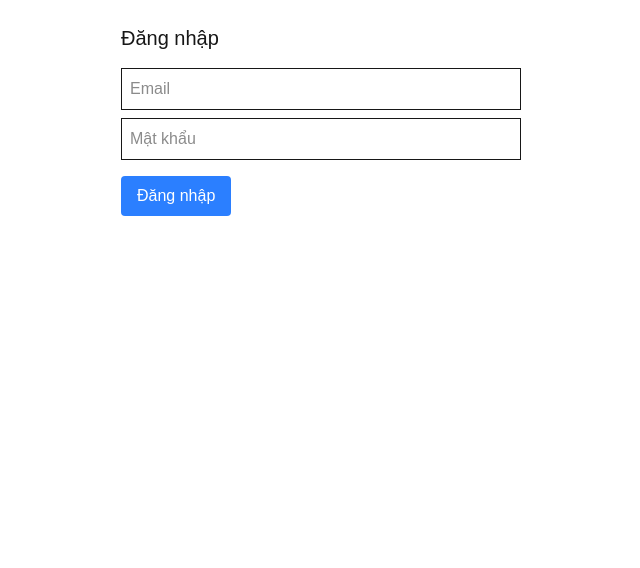
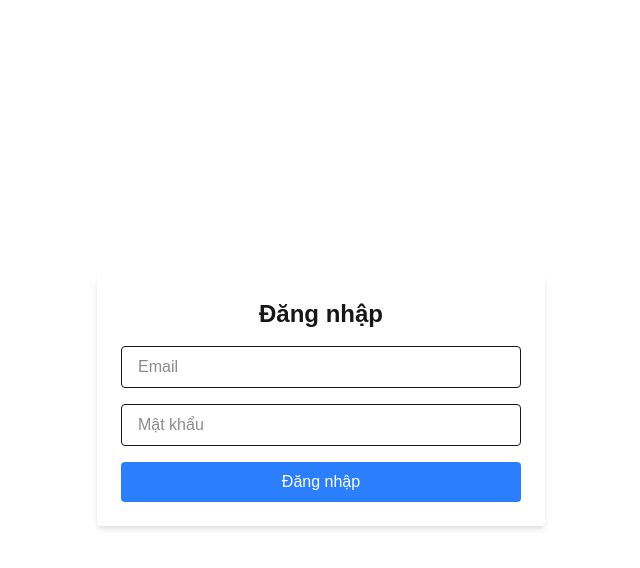
Before and after one commit to vinhhung1108/vipcard-frontend, a Next.js app: page /login in a window 1280 px wide. Shown: the top 568 px of the page, without its empty margins (319-959 px from the left). Built offline with nearby package versions, Linux system fonts and the light colour scheme.

Commit message:
login page

```diff
--- a/src/app/login/page.tsx
+++ b/src/app/login/page.tsx
@@ -1,45 +1,67 @@
+// src/app/login/page.tsx
 'use client';
 
 import { useState } from 'react';
 import { useRouter } from 'next/navigation';
-import { login } from '@/lib/api/auth';
 
 export default function LoginPage() {
+  const router = useRouter();
   const [email, setEmail] = useState('');
   const [password, setPassword] = useState('');
-  const router = useRouter();
+  const [error, setError] = useState('');
 
-  const handleLogin = async () => {
+  const handleSubmit = async (e: React.FormEvent) => {
+    e.preventDefault();
+    setError('');
+
     try {
-      await login(email, password);
+      const res = await fetch(`${process.env.NEXT_PUBLIC_API_URL}/auth/login`, {
+        method: 'POST',
+        headers: { 'Content-Type': 'application/json' },
+        body: JSON.stringify({ email, password }),
+      });
+
+      if (!res.ok) throw new Error('Login failed');
+
+      const data = await res.json();
+      document.cookie = `token=${data.access_token}; path=/;`;
       router.push('/cards');
     } catch {
-      alert('Login failed');
+      setError('Email hoặc mật khẩu không đúng');
     }
   };
 
   return (
-    <div className="p-6 max-w-md mx-auto">
-      <h1 className="text-xl mb-4">Đăng nhập</h1>
+    <div className="flex justify-center items-center min-h-screen">
+      <form
+        onSubmit={handleSubmit}
+        className="bg-white p-6 rounded shadow-md w-full max-w-md"
+      >
+        <h2 className="text-2xl font-bold mb-4 text-center">Đăng nhập</h2>
         <input
+          type="email"
+          placeholder="Email"
           value={email}
           onChange={e => setEmail(e.target.value)}
-        placeholder="Email"
-        className="border p-2 w-full mb-2"
+          required
+          className="w-full px-4 py-2 mb-4 border rounded"
         />
         <input
+          type="password"
+          placeholder="Mật khẩu"
           value={password}
           onChange={e => setPassword(e.target.value)}
-        type="password"
-        placeholder="Mật khẩu"
-        className="border p-2 w-full mb-4"
+          required
+          className="w-full px-4 py-2 mb-4 border rounded"
         />
+        {error && <p className="text-red-500 mb-2 text-sm">{error}</p>}
         <button
-        onClick={handleLogin}
-        className="bg-blue-500 text-white px-4 py-2 rounded"
+          type="submit"
+          className="w-full bg-blue-500 text-white py-2 rounded hover:bg-blue-600"
         >
           Đăng nhập
         </button>
+      </form>
     </div>
   );
 }
```
Lines whose indentation alone changed are shown as unchanged.
